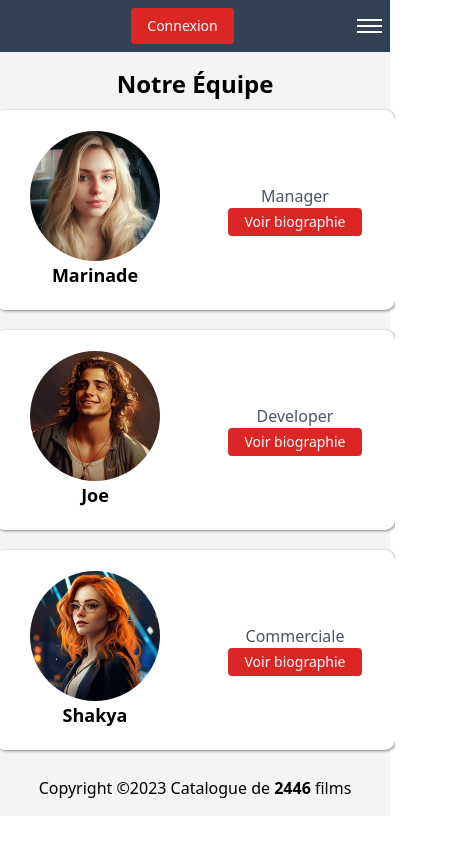
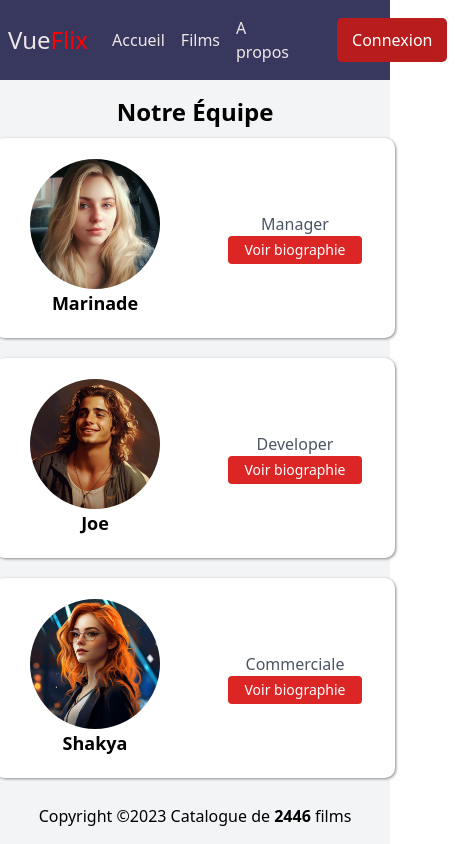
Before and after one commit to LaMarinade/projet_vueflix, a Vue app: page /about in a window 390 px wide. Shown: the whole page, 455 px wide, since content can reach past the window. Built offline with nearby package versions, Linux system fonts and the light colour scheme.

Commit message:
header, navbar, boutton connexion

```diff
--- a/package.json
+++ b/package.json
@@ -24,6 +24,7 @@
     "eslint-plugin-vue": "^9.15.1",
     "postcss": "^8.4.28",
     "prettier": "^3.0.0",
+    "sass": "^1.66.1",
     "tailwindcss": "^3.3.3",
     "vite": "^4.4.6"
   }
--- /dev/null
+++ b/src/components/Button.vue
@@ -0,0 +1,27 @@
+<template>
+    <button>
+      <slot />
+    </button>
+  </template>
+
+  <style scoped lang="scss">
+  $color: #b91c1c;
+
+  button {
+    background-color: $color;
+    border: 0;
+    cursor: pointer;
+    border-radius: 5px;
+    padding: 10px 15px;
+    color: #fff;
+    transition: 0.2s;
+
+    &:hover {
+      background-color: darken($color, 10);
+    }
+
+    &:disabled {
+      opacity: 0.5;
+    }
+  }
+  </style>
--- a/src/components/Header.vue
+++ b/src/components/Header.vue
@@ -1,89 +1,80 @@
+<script setup>
+import { ref } from 'vue'
+import { RouterLink } from 'vue-router'
+import Button from './Button.vue'
+
+const logged = ref(false)
+const toggle = () => (logged.value = !logged.value)
+</script>
+
 <template>
-  <header class="bg-slate-700 p-2 flex justify-between items-center">
-    <div class="flex items-center space-x-4">
-      <p class="title text-2xl">
-        <span class="text-white">Vue</span><span class="text-red-500">Flix</span>
-      </p>
-    </div>
-    <div class="flex items-center space-x-4">
-      <div v-if="userLoggedIn" class="flex items-center space-x-4">
-        <img class="avatar-img" :src="image" alt="Avatar de l'utilisateur" />
-        <p class="text-gray-200">{{ userName }}</p>
+  <header>
+    <div class="container">
+      <div class="flex">
+        <h1>
+          <RouterLink to="/">Vue<span class="red">Flix</span></RouterLink>
+        </h1>
+        <nav class="flex">
+          <RouterLink to="/">Accueil</RouterLink>
+          <RouterLink to="/films">Films</RouterLink>
+          <RouterLink to="/a-propos">A propos</RouterLink>
+          <Button @click="toggle" v-if="!logged" class="user-not-logged">Connexion</Button>
+          <div v-else class="user-logged">
+            <strong>Marinade</strong>
+            <img class="profile-img" src="img/avatar-vueflix.png" alt="Marinade" />
+            <Button @click="toggle">X</Button>
+          </div>
+        </nav>
       </div>
-      <button @click="toggleUserStatus" class="bg-red-600 hover:bg-red-500 text-white text-sm py-2 px-4 rounded">
-        {{ userLoggedIn ? 'Déconnexion' : 'Connexion' }}
-      </button>
-    </div>
-    <button @click="toggleMenu" class="burger-icon">
-      <span class="burger-line"></span>
-      <span class="burger-line"></span>
-      <span class="burger-line"></span>
-    </button>
-    <div :class="['navbar-content', { active: isMenuOpen }]">
-      <router-link to="/" class="text-white text-sm hover:text-gray-200">Accueil</router-link>
-      <router-link to="/films" class="text-white text-sm hover:text-gray-200">Films</router-link>
-      <router-link to="/about" class="text-white text-sm hover:text-gray-200">À propos</router-link>
     </div>
   </header>
 </template>
 
+<style scoped>
+header {
+  background-color: rgb(56, 56, 95);
+  padding: 16px 0;
+}
+  .flex {
+    align-items: center;
+    justify-content: space-between;
+  }
+
+  nav {
+    color: #fff;
+    align-items: center;
+}
+    nav, a {
+      color: #fff;
+      padding: 0 8px;
+
+  }
 
 
-<script setup>
-import { ref, defineProps } from 'vue';
-
-const props = defineProps(['userLoggedIn', 'userName', 'toggleUserStatus', 'image']);
-const isMenuOpen = ref(false);
-
-const toggleMenu = () => {
-  isMenuOpen.value = !isMenuOpen.value;
-};
-</script>
-
-<style scoped>
-.avatar-img {
-  width: 100px;
-  border-radius: 50%;
-}
-.burger-icon {
-  display: none;
-  cursor: pointer;
-  background: none;
-  border: none;
+h1 {
+  font-size: 24px;
 }
 
-.burger-line {
-  display: block;
-  width: 25px;
-  height: 2px;
-  background-color: white;
-  margin: 4px 0;
-}
+  h1, a {
+    color: #ede6e6;
 
-/* Styles pour le contenu de la barre de navigation */
-.navbar-content {
-  display: flex;
-  flex-direction: column;
-  position: absolute;
-  top: 60px;
-  right: 10px;
-  background-color: #1a202c;
-  padding: 10px;
-  display: none;
-}
+  }
+  .red {
+    color: red;
+  }
+.user-logged {
+  display: inline-flex;
+  align-items: center;
+  margin-left: 24px;
+  gap: 10px;
+ }
 
-/* Média Query pour les écrans plus petits (mobiles) */
-@media screen and (max-width: 768px) {
-  .burger-icon {
-    display: block;
+.profile-img {
+    border-radius: 50%;
+    width: 70px;
   }
 
-  .navbar-content.active {
-    display: flex;
-  }
-
-  .title {
-    display: none;
-  }
+.user-not-logged {
+  margin-left: 40px;
 }
 </style>
```
Also changed, not shown: 1 other file (tests, documents, lock files or other folders).
